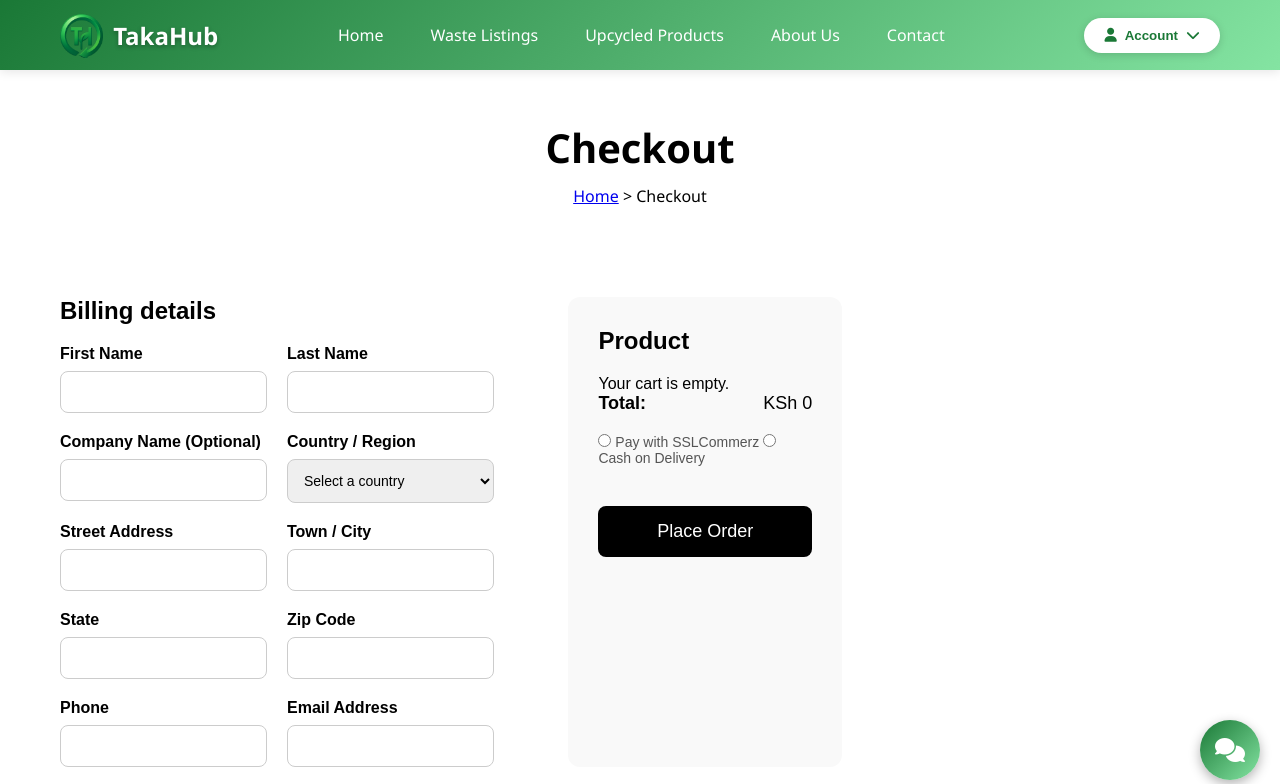
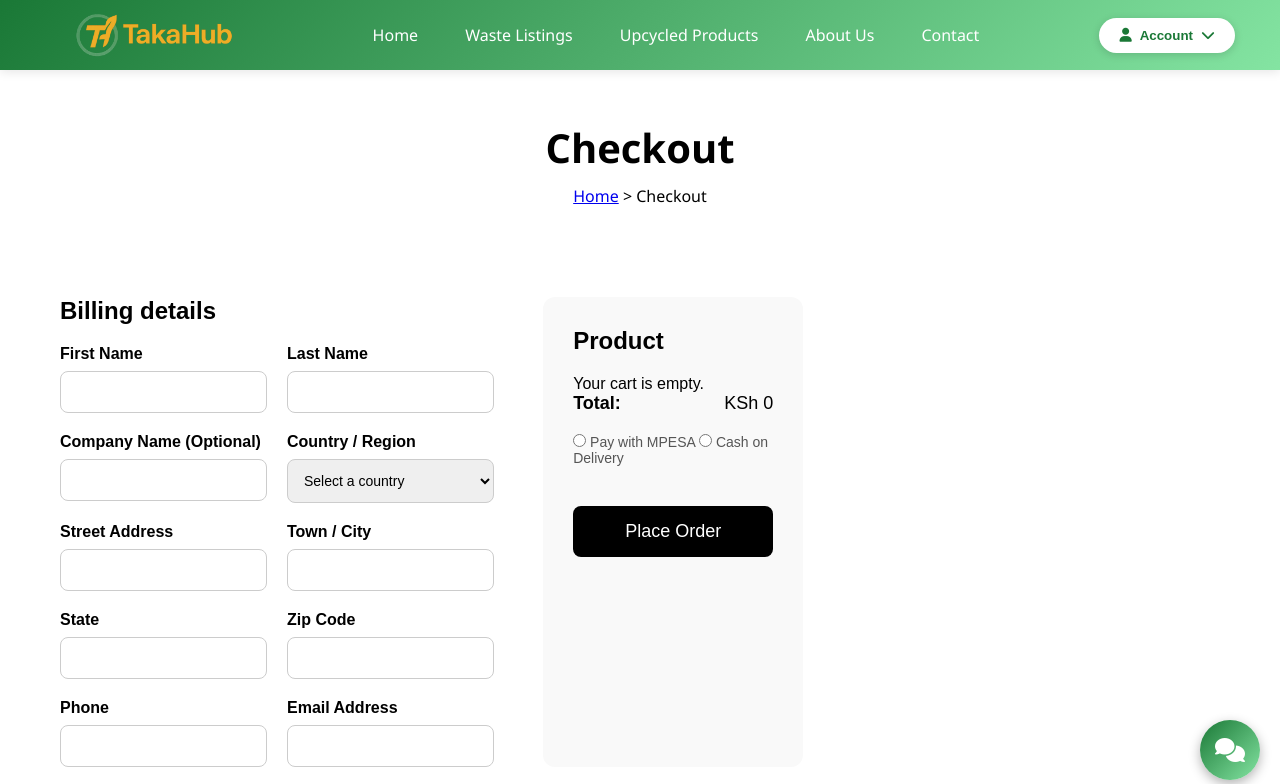
Before and after one commit to Stepho-hub/TakaHub-webapp, a Django app: page /checkout/ in a window 1280 px wide. Shown: the top 784 px of the page. Run offline with Django 5.2, Linux system fonts and the light colour scheme; a user stored in the database is signed in; data comes from the database, SQL or seed files in the repository; both versions use the stored data as it was after the commit.

Commit message:
finalized UI

```diff
--- a/requirements.txt
+++ b/requirements.txt
@@ -13,7 +13,6 @@ pytz==2025.2
 requests==2.32.3
 six==1.17.0
 sqlparse==0.5.3
-sslcommerz-lib==1.0
 tzdata==2025.2
 urllib3==2.4.0
 whitenoise==6.11.0
--- a/waste_marketplace/marketplace/models.py
+++ b/waste_marketplace/marketplace/models.py
@@ -162,7 +162,7 @@ class CartItem(models.Model):
 
 class Order(models.Model):
     PAYMENT_CHOICES = [
-        ('sslcommerz', 'SSLCommerz'),
+        ('mpesa', 'MPESA'),
         ('cod', 'Cash on Delivery'),
     ]
 
@@ -205,6 +205,7 @@ class Order(models.Model):
         related_name='assigned_orders'
     )
     expected_delivery = models.DateTimeField(null=True, blank=True)
+    checkout_request_id = models.CharField(max_length=100, blank=True, null=True)  # For MPESA
 
     def __str__(self):
         return f"Order #{self.id} by {self.buyer.username}"
--- a/waste_marketplace/marketplace/templates/checkout.html
+++ b/waste_marketplace/marketplace/templates/checkout.html
@@ -99,8 +99,8 @@
 
                         <div class="payment-info">
                           <label>
-                            <input type="radio" name="payment_method" value="ssl" required>
-                            Pay with SSLCommerz
+                            <input type="radio" name="payment_method" value="mpesa" required>
+                            Pay with MPESA
                           </label>
                           <label>
                             <input type="radio" name="payment_method" value="cod" required>
@@ -116,7 +116,7 @@
                     const form = document.getElementById('checkout-form');
                     form.addEventListener('submit', function (e) {
                       const paymentMethod = document.querySelector('input[name="payment_method"]:checked').value;
-                      if (paymentMethod === 'ssl') {
+                      if (paymentMethod === 'mpesa') {
                         form.action = '/initiate-payment/';
                       } else {
                         form.action = '{% url "place_order" %}';
--- a/waste_marketplace/marketplace/templates/header.html
+++ b/waste_marketplace/marketplace/templates/header.html
@@ -28,7 +28,7 @@
         .navbar-container {
             max-width: 1200px;
             margin: 0 auto;
-            padding: 0 20px;
+            padding: 0 5px;
             display: flex;
             justify-content: space-between;
             align-items: center;
@@ -42,7 +42,7 @@
         }
 
         .logo img {
-            height: 45px;
+            height: 145px;
             width: auto;
             margin-right: 10px;
         }
@@ -80,7 +80,7 @@
         }
 
         .nav-menu a:hover {
-            background-color: rgba(255, 255, 255, 0.2);
+            background-color: rgba(184, 25, 25, 0.2);
             transform: translateY(-1px);
         }
 
@@ -245,7 +245,7 @@
     <div class="navbar-container">
         <a href="{% url 'home' %}" class="logo">
             <img src="{% static 'images/logo.png' %}" alt="TakaHub Logo">
-            <h1>TakaHub</h1>
+            <!--<h1>TakaHub</h1>-->
         </a>
 
         <ul class="nav-menu">
--- a/waste_marketplace/marketplace/templates/help.html
+++ b/waste_marketplace/marketplace/templates/help.html
@@ -135,7 +135,7 @@
 
             <div class="faq-item">
                 <div class="faq-question">What payment methods are accepted?</div>
-                <div class="faq-answer">We accept cash on delivery and SSLCommerz payment gateway for secure online payments.</div>
+                <div class="faq-answer">We accept cash on delivery and MPESA payment gateway for secure online payments.</div>
             </div>
 
             <div class="faq-item">
--- a/waste_marketplace/marketplace/templates/terms.html
+++ b/waste_marketplace/marketplace/templates/terms.html
@@ -120,7 +120,7 @@
 
         <h2>5. Transactions and Payments</h2>
         <h3>Payment Methods</h3>
-        <p>We accept cash on delivery and secure online payments through SSLCommerz.</p>
+        <p>We accept cash on delivery and secure online payments through MPESA.</p>
 
         <h3>Transaction Fees</h3>
         <p>TakaHub may charge service fees for transactions. Current fees will be clearly displayed during checkout.</p>
--- a/waste_marketplace/marketplace/views.py
+++ b/waste_marketplace/marketplace/views.py
@@ -12,7 +12,6 @@ from .forms import UpcycledProductForm, TrashItemForm
 from django.contrib.contenttypes.models import ContentType
 from .models import CartItem, Order, OrderItem
 from django.views.decorators.csrf import csrf_exempt
-from sslcommerz_lib import SSLCOMMERZ
 from django.http import HttpResponse
 from django.contrib.contenttypes.models import ContentType
 from decimal import Decimal
@@ -22,6 +21,10 @@ from django.db.models import Avg
 from users.models import DriverProfile, DriverRating
 from django.db.models import Q
 from itertools import chain
+import requests
+import json
+import base64
+from django.conf import settings
 
 
 def login_view(request):
@@ -456,10 +459,11 @@ def initiate_payment(request):
         zip_code=post_data.get("zip"),
         phone=post_data.get("phone"),
         email=post_data.get("email"),
-        payment_method='sslcommerz',
+        payment_method='mpesa',
         total_amount=Decimal(subtotal),
         payment_status='pending',
         delivery_status='ready',
+        checkout_request_id='',  # Will update after STK Push
     )
 
     # 3) Create its OrderItems
@@ -475,37 +479,106 @@ def initiate_payment(request):
     # 4) Save pending order ID in session
     request.session['pending_order_id'] = order.id
 
-    # 5) Build SSLCommerz payload using order.id as tran_id
-    store_id = 'trash680a853212384'
-    store_passwd = 'trash680a853212384@ssl'
-    gateway = SSLCOMMERZ({
-        'store_id': store_id,
-        'store_pass': store_passwd,
-        'issandbox': True
-    })
+    # 5) Initiate MPESA STK Push
+    phone_number = post_data.get("phone")  # Assuming phone is in format 254XXXXXXXXX
+    if not phone_number.startswith('254'):
+        phone_number = '254' + phone_number[1:] if phone_number.startswith('0') else phone_number
 
-    data = {
-        'total_amount': subtotal,
-        'currency': "BDT",
-        'tran_id': f"TTS_{order.id}",
-        'success_url': request.build_absolute_uri('/payment/success/'),
-        'fail_url':    request.build_absolute_uri('/payment/fail/'),
-        'cancel_url':  request.build_absolute_uri('/payment/cancel/'),
-        'ipn_url':     request.build_absolute_uri('/payment/ipn/'),
-        'cus_name':    f"{order.first_name} {order.last_name}",
-        'cus_email':   order.email,
-        'cus_phone':   order.phone,
-        'cus_add1':    order.street_address,
-        'cus_city':    order.city,
-        'cus_country': order.country,
-        'shipping_method': "NO",
-        'product_name': "TakaHub Order",
-        'product_category': "General",
-        'product_profile': "general",
+    amount = int(subtotal)  # MPESA expects integer
+
+    # MPESA credentials (placeholders - replace with actual)
+    consumer_key = getattr(settings, 'MPESA_CONSUMER_KEY', 'your_consumer_key')
+    consumer_secret = getattr(settings, 'MPESA_CONSUMER_SECRET', 'your_consumer_secret')
+    shortcode = getattr(settings, 'MPESA_SHORTCODE', '174379')
+    passkey = getattr(settings, 'MPESA_PASSKEY', 'your_passkey')
+
+    # Get access token
+    access_token = get_mpesa_access_token(consumer_key, consumer_secret)
+    if not access_token:
+        return redirect_with_message("Payment initialization failed.")
+
+    # Initiate STK Push
+    stk_push_response = initiate_stk_push(access_token, shortcode, passkey, phone_number, amount, f"TTS_{order.id}")
+    if stk_push_response and stk_push_response.get('ResponseCode') == '0':
+        # STK Push initiated successfully
+        order.checkout_request_id = stk_push_response['CheckoutRequestID']
+        order.save()
+        request.session['checkout_request_id'] = stk_push_response['CheckoutRequestID']
+        return redirect('payment_waiting')  # Redirect to a waiting page
+    else:
+        return redirect_with_message("Failed to initiate payment. Please try again.")
+
+
+def get_mpesa_access_token(consumer_key, consumer_secret):
+    api_url = 'https://sandbox.safaricom.co.ke/oauth/v1/generate?grant_type=client_credentials'
+    response = requests.get(api_url, auth=(consumer_key, consumer_secret))
+    if response.status_code == 200:
+        return response.json()['access_token']
+    return None
+
+
+def initiate_stk_push(access_token, shortcode, passkey, phone_number, amount, account_reference):
+    api_url = 'https://sandbox.safaricom.co.ke/mpesa/stkpush/v1/processrequest'
+    timestamp = datetime.datetime.now().strftime('%Y%m%d%H%M%S')
+    password = base64.b64encode((shortcode + passkey + timestamp).encode()).decode()
+
+    headers = {
+        'Authorization': f'Bearer {access_token}',
+        'Content-Type': 'application/json'
     }
 
-    response = gateway.createSession(data)
-    return redirect(response['GatewayPageURL'])
+    payload = {
+        'BusinessShortCode': shortcode,
+        'Password': password,
+        'Timestamp': timestamp,
+        'TransactionType': 'CustomerPayBillOnline',
+        'Amount': amount,
+        'PartyA': phone_number,
+        'PartyB': shortcode,
+        'PhoneNumber': phone_number,
+        'CallBackURL': 'https://yourdomain.com/mpesa/callback/',  # Replace with actual callback URL
+        'AccountReference': account_reference,
+        'TransactionDesc': 'TakaHub Order Payment'
+    }
+
+    response = requests.post(api_url, json=payload, headers=headers)
+    return response.json() if response.status_code == 200 else None
+
+
+@login_required
+def payment_waiting(request):
+    return render(request, 'payment_waiting.html')
+
+
+@csrf_exempt
+def mpesa_callback(request):
+    if request.method == 'POST':
+        data = json.loads(request.body)
+        # Process the callback data
+        stk_callback = data.get('Body', {}).get('stkCallback', {})
+        checkout_request_id = stk_callback.get('CheckoutRequestID')
+        result_code = stk_callback.get('ResultCode')
+
+        if result_code == 0:
+            # Payment successful
+            callback_metadata = stk_callback.get('CallbackMetadata', {}).get('Item', [])
+            transaction_id = None
+            for item in callback_metadata:
+                if item['Name'] == 'MpesaReceiptNumber':
+                    transaction_id = item['Value']
+                    break
+
+            # Find the order by checkout_request_id
+            try:
+                order = Order.objects.get(checkout_request_id=checkout_request_id)
+                order.payment_status = 'paid'
+                order.save()
+                # Clear cart for the buyer
+                CartItem.objects.filter(buyer=order.buyer).delete()
+            except Order.DoesNotExist:
+                pass  # Handle error
+
+        return HttpResponse('Callback received')
 
 def redirect_with_message(message):
     return HttpResponse(f"""
--- a/waste_marketplace/waste_marketplace/settings.py
+++ b/waste_marketplace/waste_marketplace/settings.py
@@ -152,3 +152,9 @@ LOGIN_REDIRECT_URL = '/'
 
 MEDIA_URL = '/media/'
 MEDIA_ROOT = os.path.join(BASE_DIR, 'media')
+
+# MPESA Settings
+MPESA_CONSUMER_KEY = 'your_mpesa_consumer_key'
+MPESA_CONSUMER_SECRET = 'your_mpesa_consumer_secret'
+MPESA_SHORTCODE = '174379'  # Test shortcode
+MPESA_PASSKEY = 'your_mpesa_passkey'
--- a/waste_marketplace/waste_marketplace/urls.py
+++ b/waste_marketplace/waste_marketplace/urls.py
@@ -45,6 +45,8 @@ urlpatterns = [
     path('payment/fail/', views.payment_fail, name='payment_fail'),
     path('payment/cancel/', views.payment_cancel, name='payment_cancel'),
     path('payment/ipn/', views.payment_ipn, name='payment_ipn'),
+    path('payment/waiting/', views.payment_waiting, name='payment_waiting'),
+    path('mpesa/callback/', views.mpesa_callback, name='mpesa_callback'),
     path('my-orders/', views.my_orders, name='my_orders'),
     path('order/<int:order_id>/', views.order_details, name='order_details'),
     path('cancel-order/<int:order_id>/', views.cancel_order, name='cancel_order'),
```
Also changed, not shown: waste_marketplace/marketplace/templates/payment_waiting.html (added, +45 -0 lines), waste_marketplace/db.sqlite3, waste_marketplace/marketplace/migrations/0020_order_checkout_request_id_alter_order_payment_method.py (added), waste_marketplace/marketplace/static/images/logo.png, waste_marketplace/marketplace/static/images/logo2.png (added), waste_marketplace/marketplace/static/images/logof.png (added).
